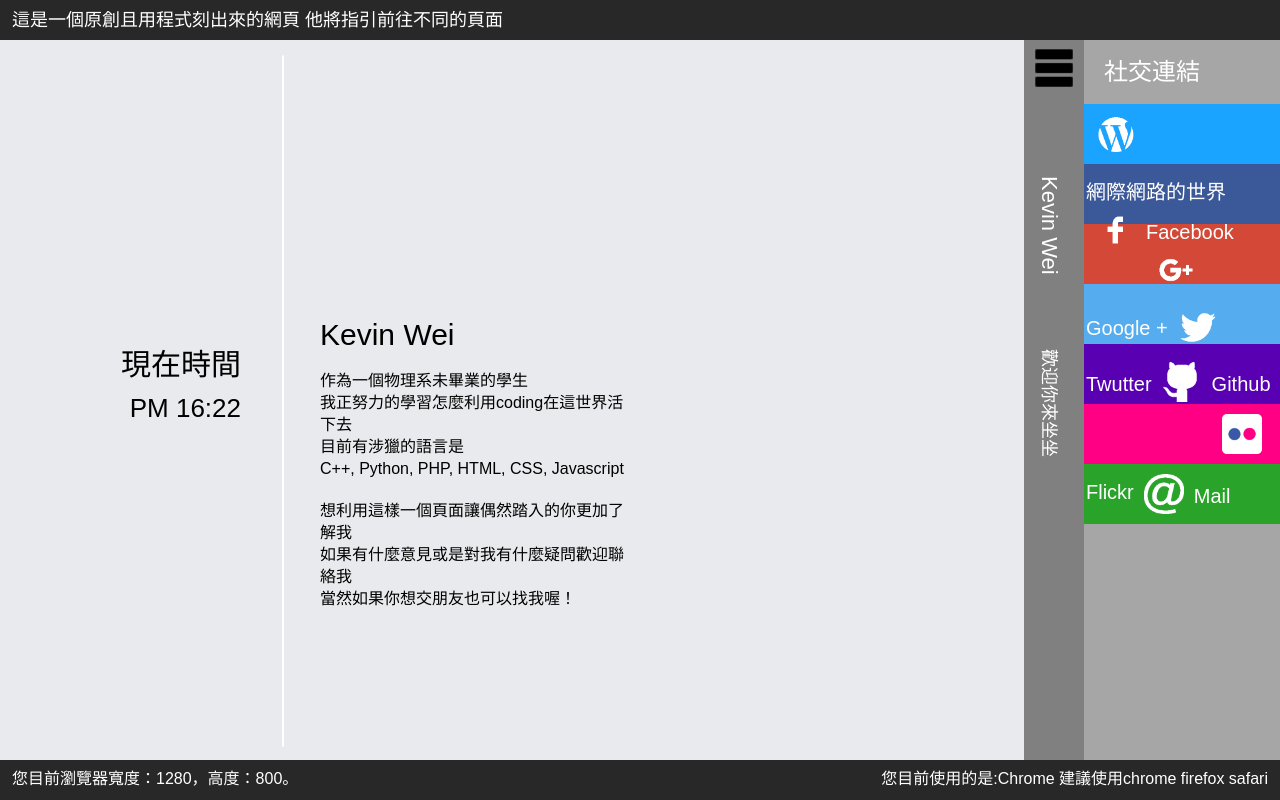
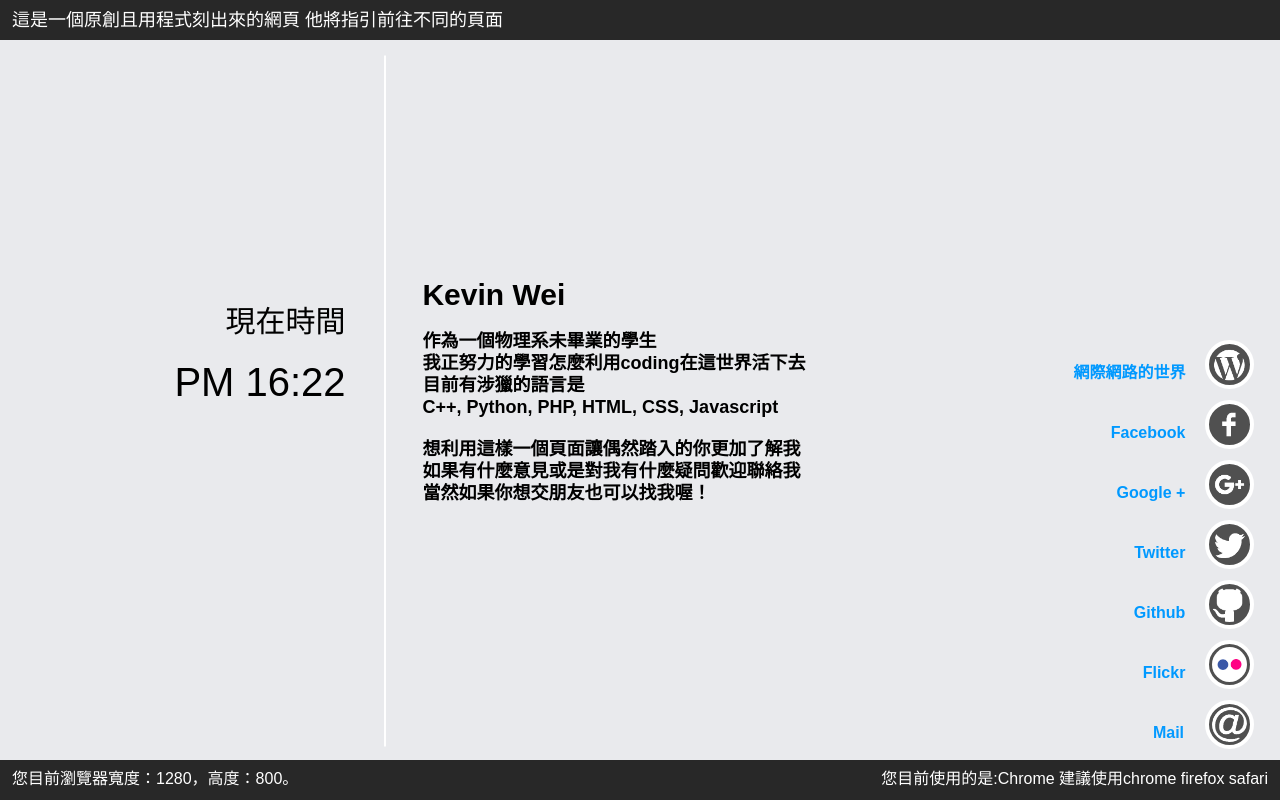
Before and after one commit to gra230434/one-page-web, a plain HTML site: page index.html in a window 1280 px wide. Drawn offline with nearby package versions, Linux system fonts and the light colour scheme.

Commit message:
UI change

```diff
--- a/index.html
+++ b/index.html
@@ -75,50 +75,49 @@ var browser=get_browser_info();
 	<div class="linear" id="linear"></div>
 
 	<div class="myself" id="myself">
-		<div class="from-right">
+		<div class="from-right" id="from-right">
 			<h1 id="myself_h1">Kevin Wei</h1>
 			<p>作為一個物理系未畢業的學生<br>我正努力的學習怎麼利用coding在這世界活下去<br>目前有涉獵的語言是<br>C++, Python, PHP, HTML, CSS, Javascript</p>
 			<p>想利用這樣一個頁面讓偶然踏入的你更加了解我<br>如果有什麼意見或是對我有什麼疑問歡迎聯絡我<br>當然如果你想交朋友也可以找我喔！</p>
 		</div>
 	</div>
 
-	<div class="black-linear" id="black-linear">
-		<img src="image/11.png">
-		<h1>Kevin Wei</h1>
-		<p>歡迎你來坐坐</p>
-
-		<div class="social" id="social">
-			<h2>社交連結</h2>
+	<div class="social-circul" id="social-circul-name">
 		<a href="https://technologyofkevin.com/" target="_blank">
-				<div class="blog" id="blog" onmouseover="OverBlog()" onmouseout="OutBlog()"><img src="image/wordpress.png"><h3>網際網路的世界</h3></div>
+			<div class="social-box" id="blog"><img src="image/wordpress.png">
+			<h3 class="blog-word">網際網路的世界</h3>
+			</div>
 		</a>
-
 		<a href="https://www.facebook.com/kevin.wei.coding" target="_blank">
-				<div class="facebook" id="facebook" onmouseover="Overfacebook()" onmouseout="Outfacebook()"><img src="image/ico_facebook.png"><h3>Facebook</h3></div>
+			<div class="social-box" id="facebook"><img class="facebook-img" src="image/ico_facebook.png">
+			<h3 class="facebook-word">Facebook</h3>
+			</div>
 		</a>
-
 		<a href="https://plus.google.com/+%E9%9F%8B%E4%BD%B3%E5%9D%87" target="_blank">
-				<div class="google-plus" id="google-plus" onmouseover="Overgoogle()" onmouseout="Outgoogle()"><img src="image/ico_google_Plus.png"><h3>Google +</h3></div>
+			<div class="social-box" id="google-plus"><img src="image/ico_google_Plus.png">
+			<h3 class="google-word">Google +</h3>
+			</div>
 		</a>
-
 		<a href="http://twitter.com/super_Kevin_Wei" target="_blank">
-				<div class="twitter" id="twitter" onmouseover="Overtwitter()" onmouseout="Outtwitter()"><img src="image/ico-twitter.png"><h3>Twutter</h3></div>
+			<div class="social-box" id="twitter"><img src="image/ico-twitter.png">
+			<h3 class="twitter-word">Twitter</h3>
+			</div>
 		</a>
-
 		<a href="https://github.com/gra230434" target="_blank">
-				<div class="github" id="github" onmouseover="Overgithub()" onmouseout="Outgithub()"><img src="image/ico_github.png"><h3>Github</h3></div>
+			<div class="social-box" id="github"><img src="image/ico_github.png">
+			<h3 class="github-word">Github</h3>
+			</div>
 		</a>
-
 		<a href="https://www.flickr.com/photos/115924484@N04" target="_blank">
-				<div class="flickr" id="flickr" onmouseover="Overflickr()" onmouseout="Outflickr()"><img src="image/flickr.png"><h3>Flickr</h3></div>
+			<div class="social-box" id="flickr"><img src="image/flickr.png">
+			<h3 class="flickr-word">Flickr</h3>
+			</div>
 		</a>
-
 		<a href="mailto:gra230434@gmail.com">
-				<div class="mail"><img src="image/ico_mail.png"><h3>Mail</h3></div>
+			<div class="social-box" id="mail"><img src="image/ico_mail.png">
+			<h3 class="mail-word">Mail</h3>
+			</div>
 		</a>
-
-		</div>
-
 	</div>
 
 </div>
@@ -130,25 +129,16 @@ var browser=get_browser_info();
 
 
 <script type="text/javascript">
-
-//調整“現在時間“”自我介紹“位置
-	var half_height = Math.round(h/2)-90;
-	var myself_height = Math.round(h/2)-120;
-	document.getElementById("from-left").style.top = half_height+"px";
-	document.getElementById("myself_h1").style.paddingTop = myself_height+"px";
-
 //調整”fullscreen“高度，滿足單頁需求
-	var clock_height = h-80;
-	document.getElementById("full_screen").style.height = clock_height+"px";
-	document.getElementById("social").style.height = clock_height+"px";
-	document.getElementById("black-linear").style.height = clock_height+"px";
+	var full_screen_height = h-80;
+	var from_left = h/3;
+	var from_right = h/100*30;
+	document.getElementById("full_screen").style.height = full_screen_height+"px";
+	document.getElementById("from-left").style.top = from_left+"px";
+	document.getElementById("from-right").style.top = from_right+"px";
 
 	var linear_height = h-110;
 	document.getElementById("linear").style.height = linear_height+"px";
-
-//調整"Social"寬度
-	var social_width = Math.round(w*20/100)-60;
-	document.getElementById("social").style.width = social_width+"px";
 
 //顯示瀏覽器資料
 	document.getElementById("support").innerHTML = "您目前使用的是:"+browser.name+" 建議使用chrome firefox safari";
@@ -172,7 +162,7 @@ var browser=get_browser_info();
     	};
     }
 
-// 每一秒載入一次
+// 每一分鐘載入一次
 	var myVar = setInterval(myTimer_ver1, 60000);
 
 	function myTimer_ver1() {
--- a/style.css
+++ b/style.css
@@ -74,7 +74,7 @@ header p {
 
 .clock {
 	position: absolute;
-	width: 20%;
+	width: 27%;
 	left: 0px;
 	margin: 0px;
 }
@@ -82,22 +82,24 @@ header p {
 .from-left {
 	position: absolute;
 	right: 0px;
-	width: 120px;
-	margin-right: 15px;
+	width: 200px;
+	margin-right: 0px;
 	animation: bounceInLeft 3s;
 }
 
-.clock h1 {
+.from-left h1 {
+	position: absolute;
+	right: 0px;
 	font-family: 'Raleway', sans-serif;
 	font-size: 30px;
-	margin: 0px;
 	float: right;
 }
-.clock p {
+.from-left p {
+	position: absolute;
+	right: 0px;
+	top: 55px;
 	font-family: 'Raleway', sans-serif;
-	font-size: 26px;
-	padding-top: 15px;
-	float: right;
+	font-size: 40px;
 }
 /*bounceInLeft 製作左移入動畫*/
 @keyframes bounceInLeft {
@@ -120,23 +122,25 @@ header p {
 
 .myself {
 	position: absolute;
-	left: 25%;
-	width: 25%;
+	left: 33%;
+	width: 50%;
 }
 
 .from-right {
-	margin-right: 15px;
+	position: absolute;
 	animation: bounceInRight 3s;
 }
 
 .myself h1 {
 	font-family: 'Raleway', sans-serif;
+	font-weight: 900;
 	font-size: 30px;
 }
 
 .myself p {
 	font-family: 'Raleway', sans-serif;
-	font-size: 16px;
+	font-weight: 600;
+	font-size: 18px;
 	padding-top: 20px;
 	line-height: 22px;
 }
@@ -163,7 +167,7 @@ header p {
 .linear {
 	position: absolute;
 	top : 55px;
-	left: 22%;
+	left: 30%;
 	border-style: solid;
 	border-width: 1px;
 	border-color: #fff;
@@ -172,156 +176,90 @@ header p {
 	height: 500px;
 }
 
-/*網站超連結*/
-.link {
+/*社交連結*/
+
+#social-circul-name {
 	position: absolute;
-	left: 55%;
-	width: 200px;
+	right: 0px;
+	bottom: 40px;
+	width: 20%;
+	height: 420px;
 }
 
-.link a{
-	text-decoration: none;
+.social-box {
+	height: 60px;
+	width: 90%;
+	padding-right: 10%;
 }
 
-.link p {
-	font-family: 'Raleway', sans-serif;
-	color: #fff;
-	font-size: 18px;
-	padding: 18px 30px;
-	line-height: 22px;
+.social-box img{
+	float: right;
+	height: 35px;
+	width: 35px;
+	padding: 3px;
+	background-color: #505050;
+	border: 4px #FFFFFF solid;
+	border-radius: 50px;
 }
 
-.button {
-	background-color: #d34836;
-	height: 80px;
-	width: 300px;
-	margin-top: 100px;
-	margin-left: 0px;
-	border-radius: 5px;
+.social-box h3{
+	font-family: 'Raleway', sans-serif;
+	color: #0099ff;
+	font-weight: 900;
+	font-size: 16px;
+	padding-top: 25px;
+	padding-right: 20px;
+	float: right;
 }
 
-.button:hover {
-	background-color: #3b5998;
+/*social 動畫*/
+.blog-word{
+	animation: socialInleft 2.5s;
 }
+.facebook-word{
+	animation: socialInleft 3s;
+}
+.google-word{
+	animation: socialInleft 3.5s;
+}
+.twitter-word{
+	animation: socialInleft 4s;
+}
+.github-word{
+	animation: socialInleft 4.5s;
+}
+.flickr-word{
+	animation: socialInleft 5s;
+}
+.mail-word{
+	animation: socialInleft 5.5s;
+}
+@keyframes socialInleft {
 
-/* black-linear */
-.black-linear {
-	position: absolute;
-	left: 80%;
-	width: 20%;
-	height: 500px;
-	background-color: #808080;
-}
+  0% {
+  	/*透明度調整*/
+    opacity: 0;
+    -webkit-transform: translate3d(-100px, 0, 0);
+    transform: translate3d(-100px, 0, 0);
+  }
+  40% {
+  	/*透明度調整*/
+    opacity: 0;
+    -webkit-transform: translate3d(-100px, 0, 0);
+    transform: translate3d(-100px, 0, 0);
+  }
 
-.black-linear h1 {
-	position: absolute;
-	top: 200px;
-	left: -50px;
-	transform: rotate(90deg);
-	width: 150px;
-	margin: 0px;
-	padding: 0px;
-	font-family: 'Raleway', sans-serif;
-	font-size: 22px;
-	color: #fff;
-}
-
-.black-linear p {
-	position: absolute;
-	top: 400px;
-	left: -75px;
-	transform: rotate(90deg);
-	width: 200px;
-	margin: 0px;
-	padding: 0px;
-	font-family: 'Raleway', sans-serif;
-	font-size: 18px;
-	color: #fff;
-}
-
-/*社交連結*/
-.social {
-	position: absolute;
-	top : 0px;
-	left: 60px;
-	background-color: #a6a6a6;
-	width: 700px;
-}
-
-.social h2 {
-	font-family: 'Raleway', sans-serif;
-	color: #fff;
-	font-size: 24px;
-	padding-left: 20px;
-	padding-top: 20px;
-	padding-bottom: 20px;
-}
-
-img {
-	width: 40px;
-	height: 40px;
-	padding-left: 10px;
-	padding-top: 8px;
-	padding-right: 10px;
-	padding-bottom: 8px;
-	float: left;
-}
-
-.social h3 {
-	font-family: 'Raleway', sans-serif;
-	color: #fff;
-	font-size: 20px;
-	padding-top: 20px;
-	float: left;
-}
-
-.facebook {
-	background-color: #3b5998;
-	height: 56px;
-	border: 2px #3b5998 solid;
-}
-
-.google-plus {
-	background-color: #d34836;
-	height: 56px;
-	border: 2px #d34836 solid;
-}
-
-.twitter {
-	background-color: #55acee;
-	height: 56px;
-	border: 2px #55acee solid;
-}
-
-.mail {
-	background-color: #29a329;
-	height: 56px;
-	border: 2px #29a329 solid;
-}
-
-.github {
-	background-color: #5900b3;
-	height: 56px;
-	border: 2px #5900b3 solid;
-}
-
-.blog {
-	background-color: #1aa3ff;
-	height: 56px;
-	border: 2px #1aa3ff solid;
+  100% {
+  	opacity: 1;
+    -webkit-transform: translate3d(0px, 0, 0);
+    transform: translate3d(0px, 0, 0);
+  }
 
 }
-
-.flickr {
-	background-color: #ff0084;
-	height: 56px;
-	border: 2px #ff0084 solid;
-}
-
+/*腳步註解*/
 footer {
 	background-color: #282828 ;
 	height: 40px;
-
 }
 
 footer p {
```
Also changed, not shown: untitled.html (deleted, +0 -49 lines). Lines whose indentation alone changed are shown as unchanged.
